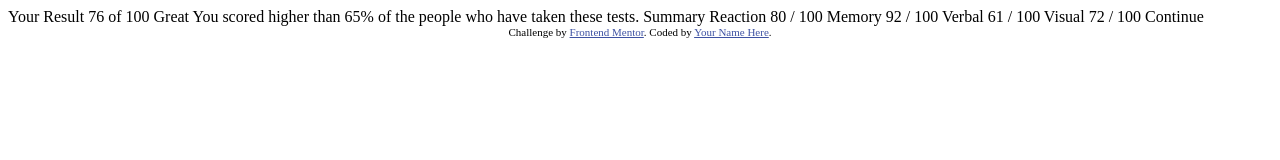
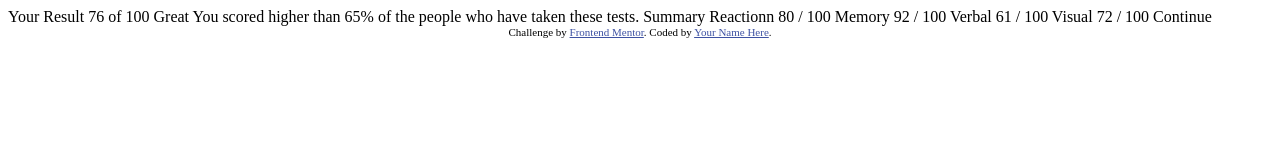
Before and after one commit to DarKevinP/frontendmentor_02, a plain HTML site: page index.html in a window 1280 px wide. Drawn offline with Linux system fonts and the light colour scheme.

Commit message:
domingo 05 marzo 2023 - 22:01

```diff
--- a/index.html
+++ b/index.html
@@ -25,7 +25,7 @@
 
   Summary
 
-  Reaction
+  Reactionn
   80 / 100
 
   Memory
```
